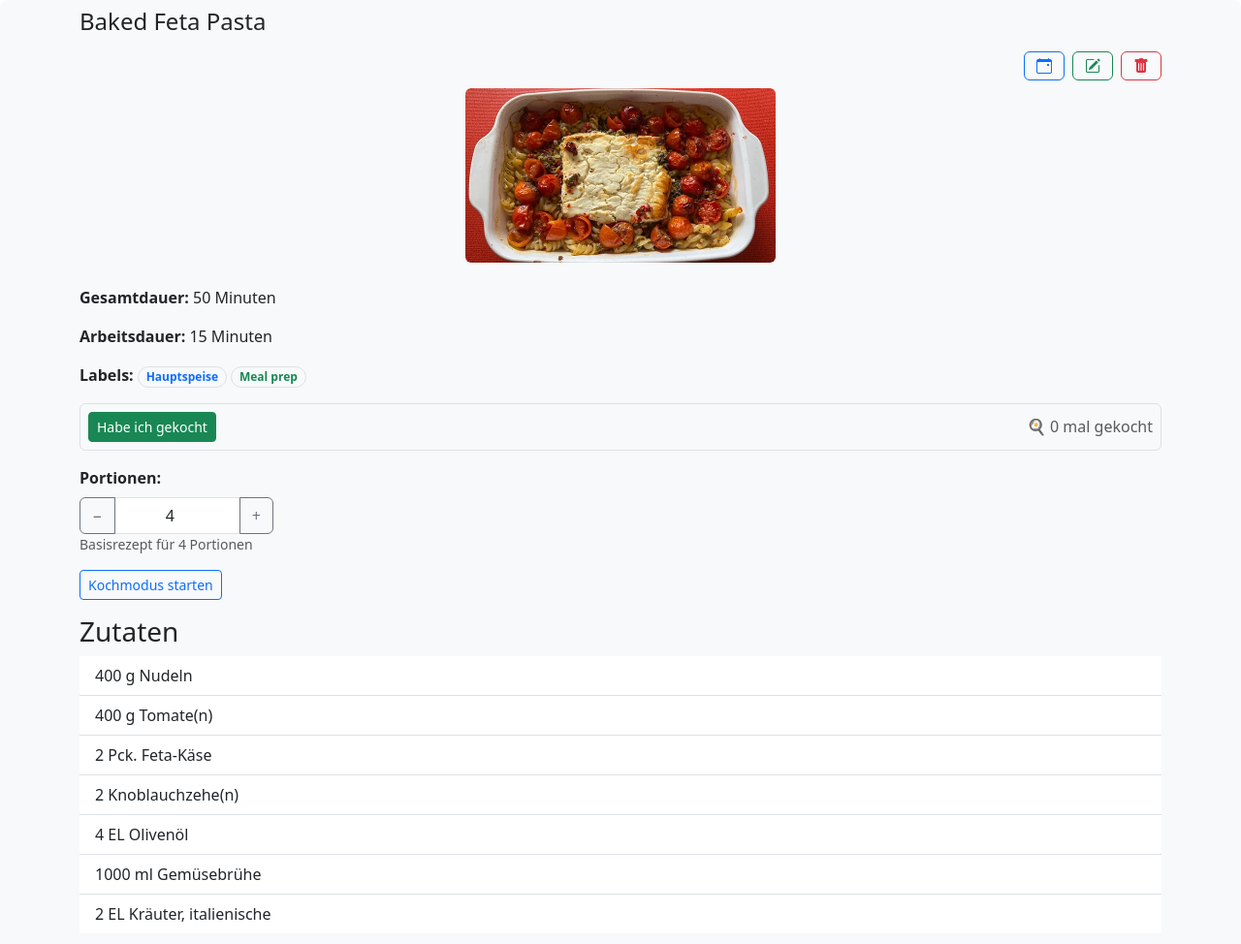
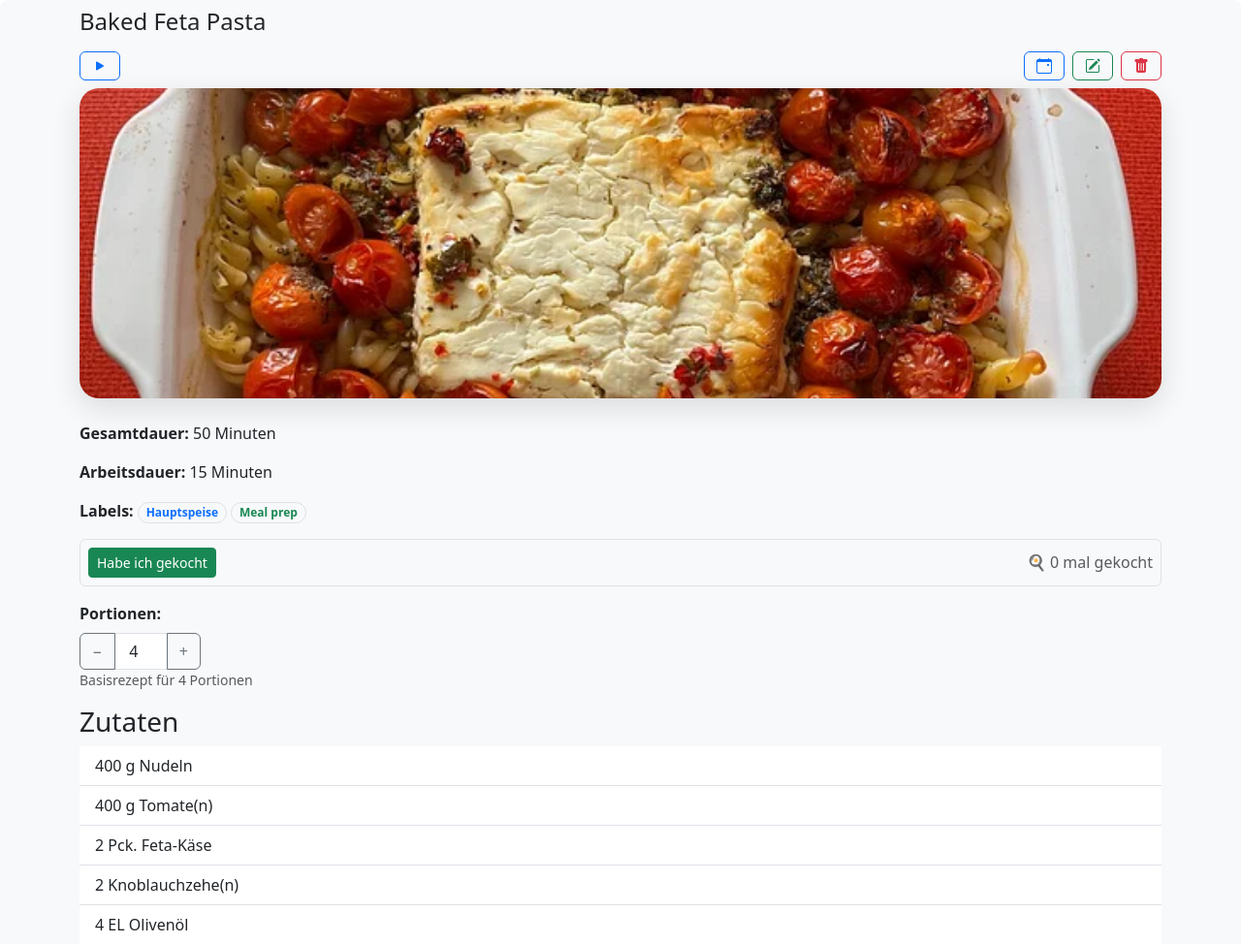
Before and after one commit to tobihemmi/rezepte, a Django app: page /recipes/baked-feta-pasta/ in a window 1280 px wide. Shown: the part 56-1030 px from the top of the page at 97% size. Run offline with Django 5.2, Linux system fonts and the light colour scheme; data comes from the database, SQL or seed files in the repository; some libraries are stand-ins or nearby versions.

Commit message:
play button and image styling in detail view

```diff
--- a/recipes/static/recipes/style.css
+++ b/recipes/static/recipes/style.css
@@ -128,3 +128,10 @@ li a {
 .btn-ios-secondary:hover {
     background: rgba(108, 117, 125, 0.25);
 }
+.recipe-hero img {
+    width: 100%;
+    max-height: 320px;
+    object-fit: cover;
+    border-radius: 20px;
+    box-shadow: 0 10px 30px rgba(0,0,0,0.12);
+}
--- a/recipes/templates/recipes/recipe_detail.html
+++ b/recipes/templates/recipes/recipe_detail.html
@@ -12,7 +12,13 @@
         <div class="d-flex align-items-center mb-3">
             <h4 class="flex-grow-1 mb-0">{{ recipe.title }}</h4>
         </div>
-        <div class="d-flex justify-content-end gap-2 mb-2">
+        <div class="d-flex gap-2 mb-2">
+            <a
+                href="{% url 'recipes:cook' recipe.slug %}?servings={{ current_servings }}"
+                class="btn btn-outline-primary me-auto"
+            >
+                <i class="bi bi-play-fill"></i>
+            </a>
             <!-- Wochenplan hinzufügen Dropdown -->
             <div class="dropdown d-inline">
                 <button class="btn btn-outline-primary" type="button" id="addToPlanDropdown" data-bs-toggle="dropdown" aria-expanded="false">
@@ -50,10 +56,11 @@
         {% else %}
             <!-- Bild -->
             {% if recipe.image %}
-            <div class="recipe-image-wrapper text-center mb-4">
-                <img src="{{ recipe.image.url }}" class="img-fluid rounded recipe-image" alt="{{ recipe.title }}">
+            <div class="recipe-hero mb-4">
+                <img src="{{ recipe.image.url }}" alt="{{ recipe.title }}">
             </div>
             {% endif %}
+
 
             <!-- Dauer & Temperatur -->
             {% if recipe.duration_minutes %}<p><strong>Gesamtdauer:</strong> {{ recipe.duration_minutes }} Minuten</p>{% endif %}
@@ -90,18 +97,13 @@
             <!-- Portionsauswahl -->
             <div class="mb-3">
                 <label class="form-label"><strong>Portionen:</strong></label>
-                <div class="input-group" style="max-width: 200px;">
+                <div class="input-group" style="max-width: 125px;">
                     <button class="btn btn-outline-secondary" id="minus-btn" type="button">−</button>
                     <input type="number" id="servings-input" class="form-control text-center" value="{{ current_servings }}" min="1">
                     <button class="btn btn-outline-secondary" id="plus-btn" type="button">+</button>
                 </div>
                 <small class="text-muted">Basisrezept für {{ base_servings }} Portionen</small>
             </div>
-
-            <!-- Kochmodus-Link -->
-            <a id="cook-link" href="{% url 'recipes:cook' recipe.slug %}?servings={{ current_servings }}" class="btn btn-outline-primary btn-sm mb-3">
-                Kochmodus starten
-            </a>
 
             <!-- Zutaten -->
             {% if recipe.ingredients %}
```
